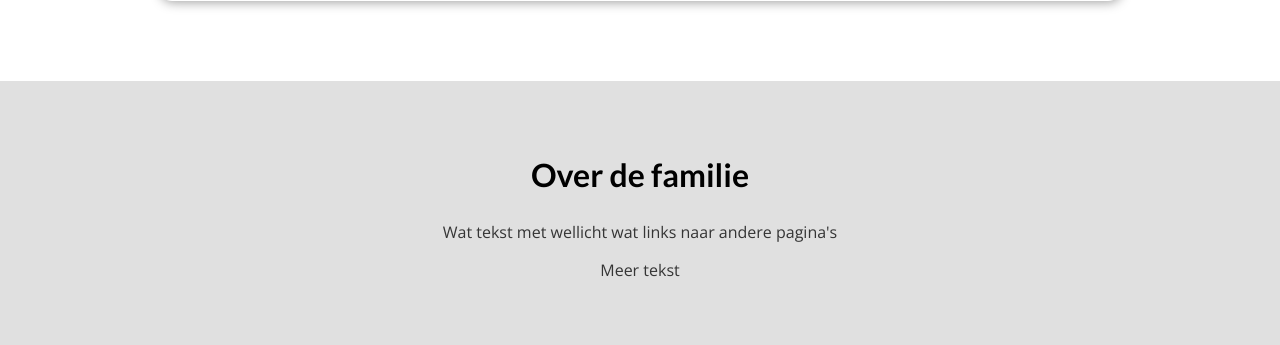
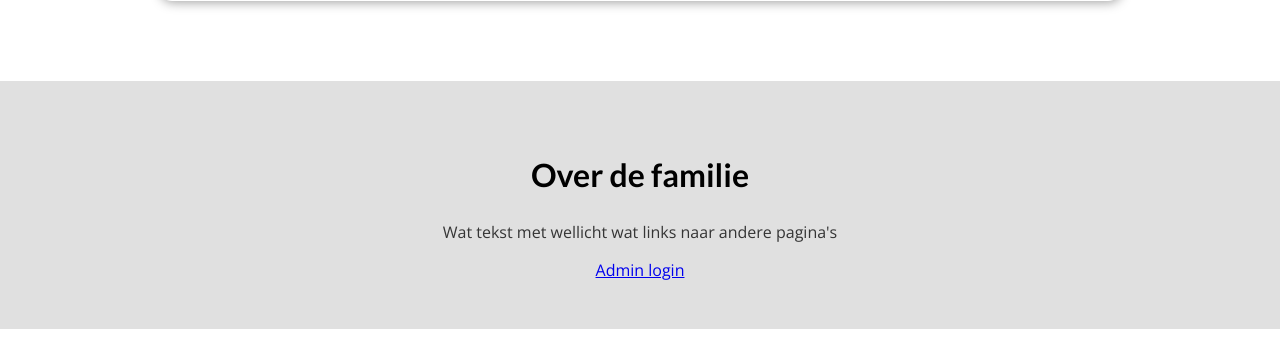
Before and after one commit to gewooniv/eijgenraamnet, a Django app: page / in a window 1280 px wide. Shown: the part 1103-1448 px from the top of the page. Run offline with Django 5.2, Linux system fonts and the light colour scheme; data comes from the database, SQL or seed files in the repository; both versions use the stored data as it was after the commit.

Commit message:
added admin login link

```diff
--- a/articles/templates/articles/index.html
+++ b/articles/templates/articles/index.html
@@ -31,6 +31,6 @@
     <section id='about'>
         <h2>Over de familie</h2>
         <p>Wat tekst met wellicht wat links naar andere pagina's</p>
-        <p>Meer tekst</p>
+        <a href='/admin'>Admin login</a>
     </section>
 {% endblock %}
```
Also changed, not shown: db.sqlite3.
